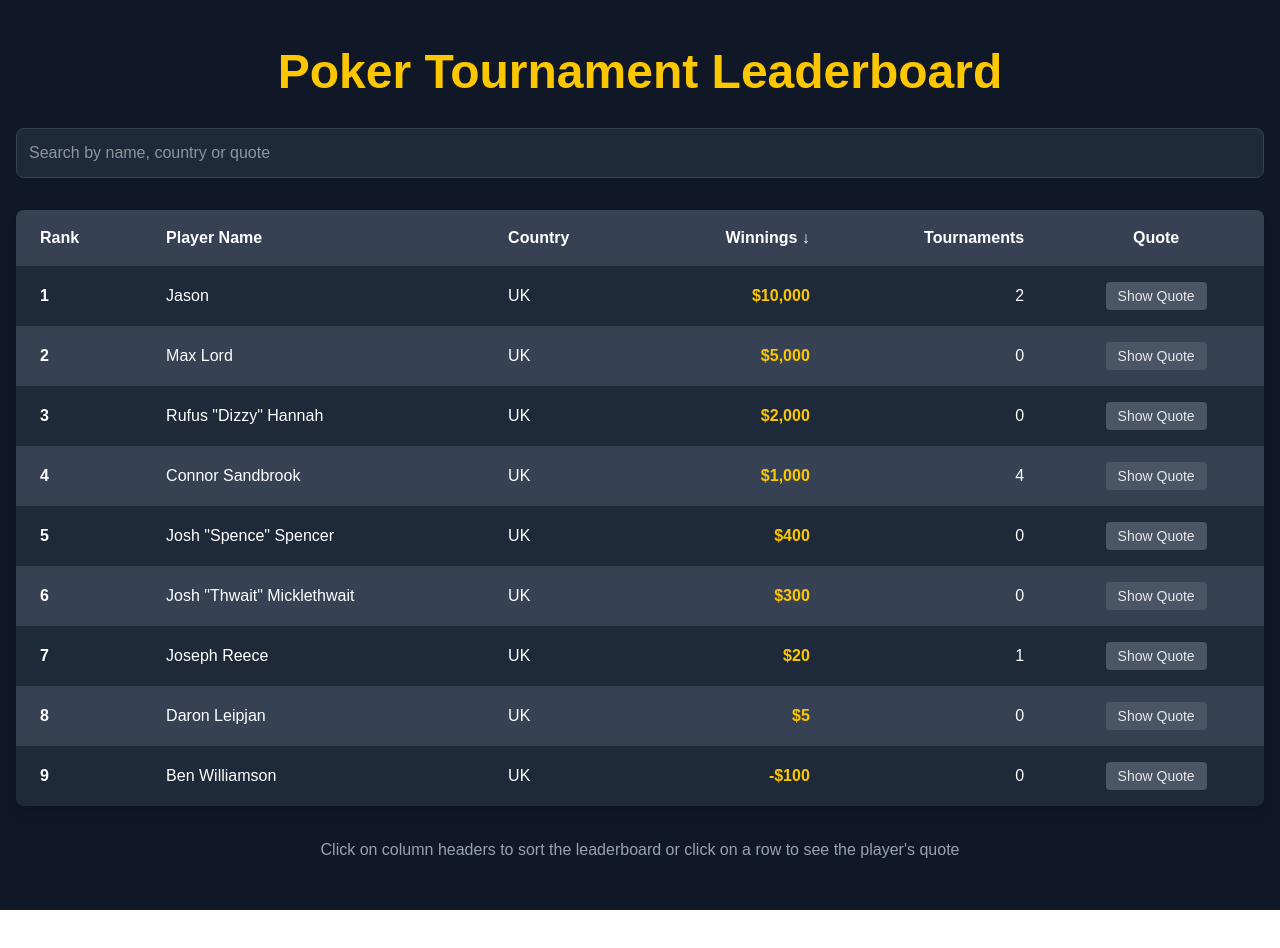
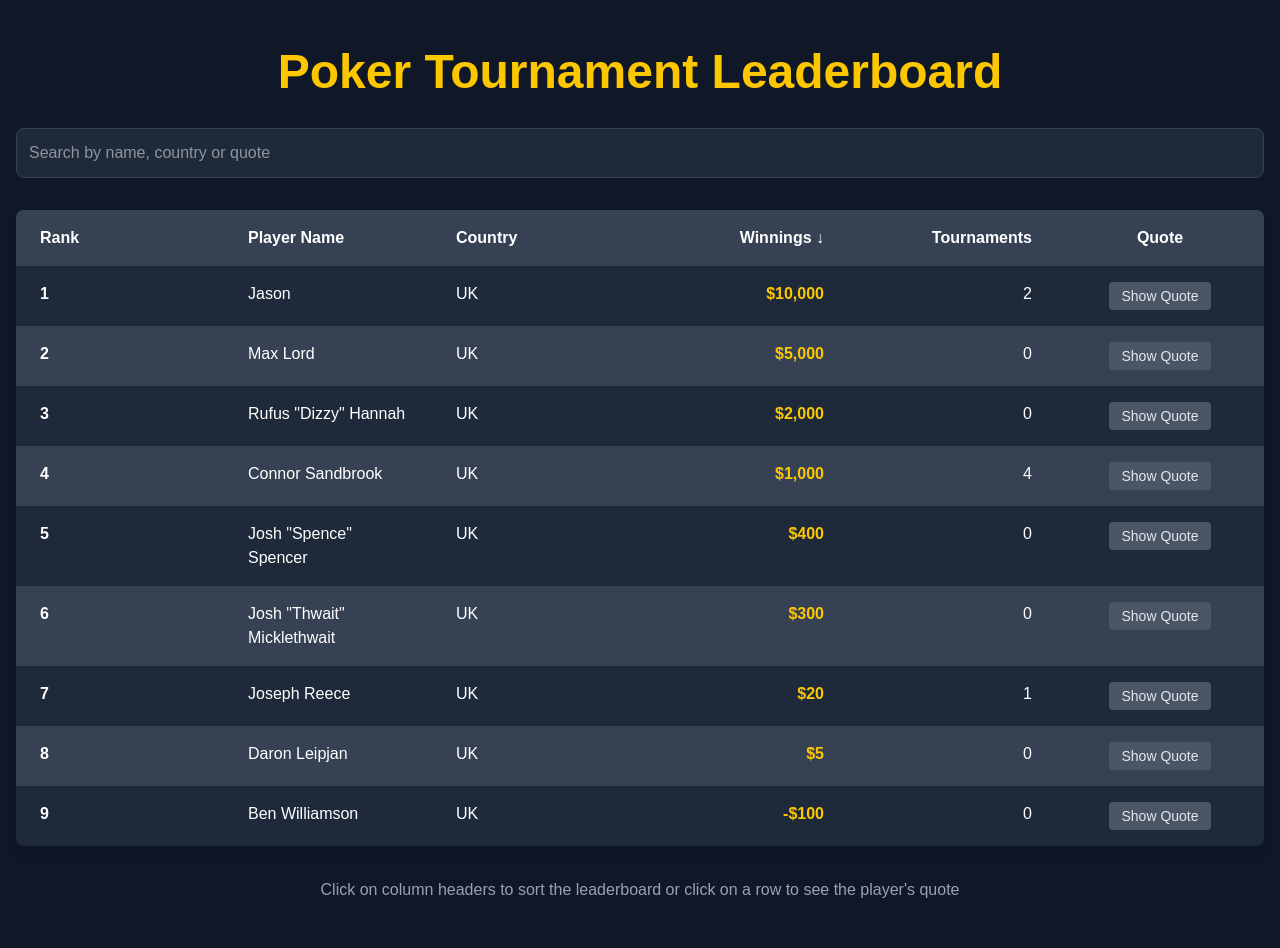
Before and after one commit to JosephReece/PSOC-Website, a Next.js app: page / in a window 1280 px wide. Before the commit the page ends 910 px from the top, so only its background shows below. Built offline with nearby package versions, Linux system fonts and the light colour scheme.

Commit message:
Change animations and table to div

```diff
--- a/src/app/page.tsx
+++ b/src/app/page.tsx
@@ -109,16 +109,41 @@ export default function Home() {
 
   // Animation variants for the quote expansion
   const quoteVariants = {
-    initial: { opacity: 0, height: 0 },
+    initial: {
+      opacity: 0,
+      height: 0,
+      x: -20,
+      scale: 0.95,
+      rotateX: -10
+    },
     animate: {
       opacity: 1,
       height: "auto",
-      transition: { duration: 0.3 }
+      x: 0,
+      scale: 1,
+      rotateX: 0,
+      transition: {
+        duration: 0.4,
+        ease: [0.4, 0, 0.2, 1],
+        height: {
+          duration: 0.3,
+        },
+        opacity: {
+          duration: 0.25,
+          delay: 0.1
+        }
+      }
     },
     exit: {
       opacity: 0,
       height: 0,
-      transition: { duration: 0.2 }
+      x: 20,
+      scale: 0.95,
+      rotateX: 10,
+      transition: {
+        duration: 0.3,
+        ease: [0.4, 0, 1, 1]
+      }
     }
   };
 
@@ -156,54 +181,54 @@ export default function Home() {
           transition={{ delay: 0.3, duration: 0.5 }}
         >
           <div className="overflow-x-auto">
-            <table className="min-w-full">
-              <thead>
-                <tr className="bg-gray-700">
-                  <th className="px-6 py-4 text-left">Rank</th>
-                  <th className="px-6 py-4 text-left cursor-pointer" onClick={() => requestSort('name')}>
+            <div className="min-w-full">
+              {/* Header */}
+              <div className="grid grid-cols-6 bg-gray-700">
+                <div className="px-6 py-4 text-left font-semibold">Rank</div>
+                <div className="px-6 py-4 text-left cursor-pointer font-semibold" onClick={() => requestSort('name')}>
                   Player Name {sortConfig.key === 'name' && (sortConfig.direction === 'ascending' ? '↑' : '↓')}
-                  </th>
-                  <th className="px-6 py-4 text-left cursor-pointer" onClick={() => requestSort('country')}>
+                </div>
+                <div className="px-6 py-4 text-left cursor-pointer font-semibold" onClick={() => requestSort('country')}>
                   Country {sortConfig.key === 'country' && (sortConfig.direction === 'ascending' ? '↑' : '↓')}
-                  </th>
-                  <th className="px-6 py-4 text-right cursor-pointer" onClick={() => requestSort('winnings')}>
+                </div>
+                <div className="px-6 py-4 text-right cursor-pointer font-semibold" onClick={() => requestSort('winnings')}>
                   Winnings {sortConfig.key === 'winnings' && (sortConfig.direction === 'ascending' ? '↑' : '↓')}
-                  </th>
-                  <th className="px-6 py-4 text-right cursor-pointer" onClick={() => requestSort('tournaments')}>
+                </div>
+                <div className="px-6 py-4 text-right cursor-pointer font-semibold" onClick={() => requestSort('tournaments')}>
                   Tournaments {sortConfig.key === 'tournaments' && (sortConfig.direction === 'ascending' ? '↑' : '↓')}
-                  </th>
-                  <th className="px-6 py-4 text-center">Quote</th>
-                </tr>
-              </thead>
-              <tbody>
+                </div>
+                <div className="px-6 py-4 text-center font-semibold">Quote</div>
+              </div>
+
+              {/* Rows */}
               <AnimatePresence>
                 {filteredPlayers.map((player, index) => (
                   <React.Fragment key={player.id}>
-                      <motion.tr
+                    <motion.div
                       variants={rowVariants}
                       initial="initial"
                       animate="animate"
                       exit="exit"
                       transition={{ duration: 0.3, delay: index * 0.05 }}
-                        className={'hover:bg-yellow-700 ' + (index % 2 === 0 ? 'bg-gray-800' : 'bg-gray-700')}
+                      className={'grid grid-cols-6 hover:bg-yellow-700 ' + (index % 2 === 0 ? 'bg-gray-800' : 'bg-gray-700')}
                       onClick={() => toggleRowExpansion(player.id)}
                     >
-                        <td className="px-6 py-4 font-bold">
+                      <div className="px-6 py-4 font-bold">
                         {index + 1}
-                        </td>
-                        <td className="px-6 py-4 font-medium">
+                      </div>
+                      <div className="px-6 py-4 font-medium">
                         {player.name}
-                        </td>
-                        <td className="px-6 py-4">
+                      </div>
+                      <div className="px-6 py-4">
                         {player.country}
-                        </td>
-                        <td className="px-6 py-4 text-right text-yellow-400 font-bold">
+                      </div>
+                      <div className="px-6 py-4 text-right text-yellow-400 font-bold">
                         {formatCurrency(player.winnings)}
-                        </td>
-                        <td className="px-6 py-4 text-right">
+                      </div>
+                      <div className="px-6 py-4 text-right">
                         {player.tournaments}
-                        </td>
-                        <td className="px-6 py-4 text-center">
+                      </div>
+                      <div className="px-6 py-4 text-center">
                         <button
                           className='px-3 py-1 rounded text-sm font-medium transition-colors duration-200 bg-gray-600 hover:bg-gray-700 text-gray-200'
                           onClick={(e) => {
@@ -213,18 +238,19 @@ export default function Home() {
                         >
                           {expandedRow === player.id ? 'Hide Quote' : 'Show Quote'}
                         </button>
-                        </td>
-                      </motion.tr>
+                      </div>
+                    </motion.div>
+
                     <AnimatePresence>
                       {expandedRow === player.id && (
-                          <motion.tr
+                        <motion.div
                           variants={quoteVariants}
                           initial="initial"
                           animate="animate"
                           exit="exit"
                           className={index % 2 === 0 ? 'bg-gray-800 bg-opacity-50' : 'bg-gray-750 bg-opacity-50'}
                         >
-                            <td className="px-6 py-4" colSpan={6}>
+                          <div className="px-6 py-4 col-span-6">
                             <div className="flex items-center">
                               <div className="w-8 h-8 flex-shrink-0 text-yellow-400 mr-3">
                                 <svg xmlns="http://www.w3.org/2000/svg" fill="none" viewBox="0 0 24 24" stroke="currentColor">
@@ -233,15 +259,14 @@ export default function Home() {
                               </div>
                               <div className="italic text-yellow-300">"{player.quote}"</div>
                             </div>
-                            </td>
-                          </motion.tr>
+                          </div>
+                        </motion.div>
                       )}
                     </AnimatePresence>
                   </React.Fragment>
                 ))}
               </AnimatePresence>
-              </tbody>
-            </table>
+            </div>
           </div>
         </motion.div>
 
```
Lines whose indentation alone changed are shown as unchanged.
